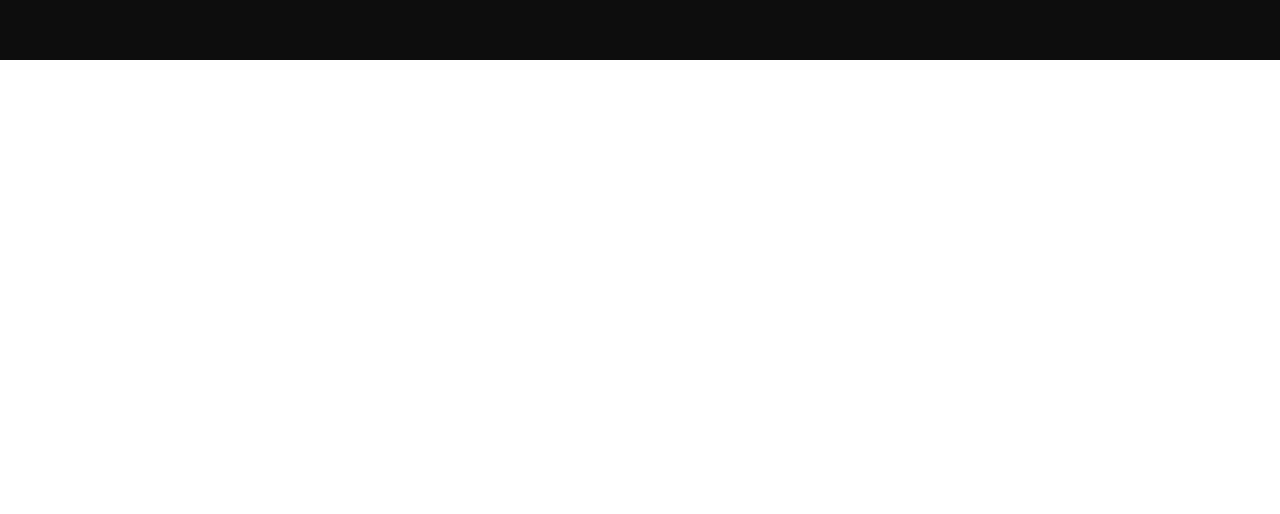
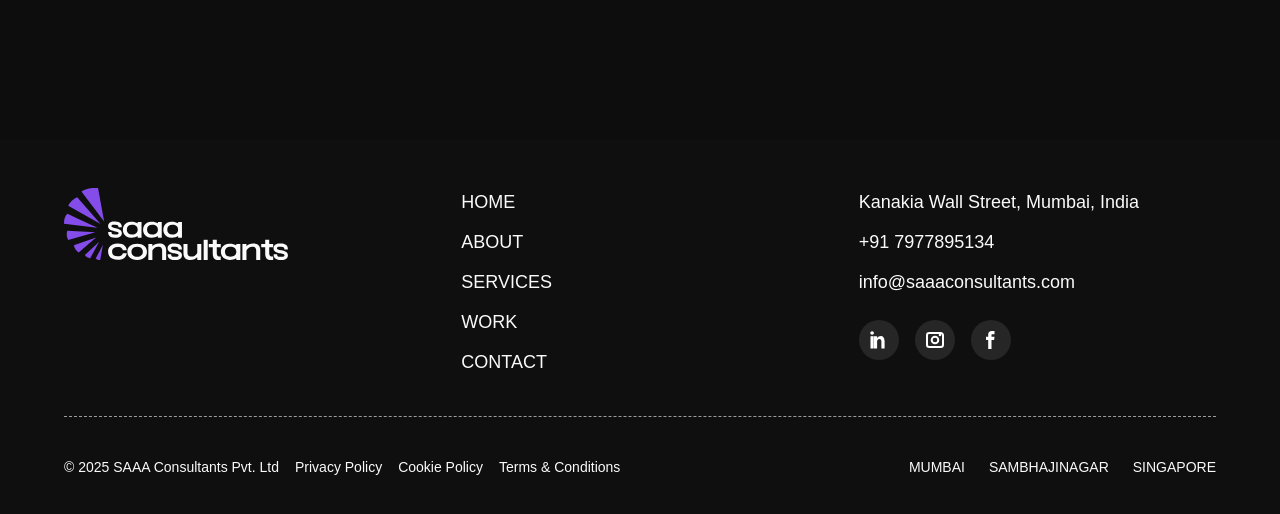
Before and after one commit to sonushrivastav/SAAA-Animation, a Next.js app in the folder threejs_animation/: page / in a window 1280 px wide. Shown: the part 740-1254 px from the top of the page. Before the commit the page ends 800 px from the top, so only its background shows below. Built offline with nearby package versions, Linux system fonts and the light colour scheme; a web font is replaced by a local one.

Commit message:
added footer update code

```diff
--- a/threejs_animation/src/app/animation/page.jsx
+++ b/threejs_animation/src/app/animation/page.jsx
@@ -1176,7 +1176,6 @@
       <div className="statSection opacity-0 z-0">
         <StatsSection />
       </div>
-      <Footer />
     </main>
   );
 };
--- a/threejs_animation/src/app/layout.js
+++ b/threejs_animation/src/app/layout.js
@@ -1,6 +1,7 @@
 import { Geist, Geist_Mono } from "next/font/google";
 import Navbar from "../components/Navbar";
 import "./globals.css";
+import Footer from "../components/Footer";
 
 const geistSans = Geist({
   variable: "--font-geist-sans",
@@ -23,6 +24,7 @@
       <body className="">
         <Navbar />
         {children}
+        <Footer />
       </body>
     </html>
   );
--- a/threejs_animation/src/app/page.js
+++ b/threejs_animation/src/app/page.js
@@ -8,9 +8,5 @@
 gsap.registerPlugin(ScrollTrigger);
 
 export default function Home() {
-  return (
-    <div className="h-screen bg-[#0d0d0d] text-white">
-      <Footer />
-    </div>
-  );
+  return <div className="h-screen mt-20 bg-[#0d0d0d] text-white">Home</div>;
 }
--- a/threejs_animation/src/components/Footer.jsx
+++ b/threejs_animation/src/components/Footer.jsx
@@ -1,23 +1,151 @@
-import Image from 'next/image';
+import Image from "next/image";
 
 export default function Footer() {
   return (
-        <footer className="bg-white      text-black py-10 px-6 md:px-20 border-t border-gray-200">
-            <div className="flex flex-col md:flex-row items-center justify-between gap-6">
-                {/* Left: Logo */}
-                <div className="flex items-center space-x-3">
-                    {/* Logo Icon (replace with your image if you have one) */}
-                    <Image
-                        src={'/images/Screenshot 2025-10-25 101941-Photoroom.png'}
-                        width={200}
-                        height={200}
-                        alt="logo"
+    // <footer className="bg-white      text-black py-10 px-6 md:px-20 border-t border-gray-200">
+    //     <div className="flex flex-col md:flex-row items-center justify-between gap-6">
+    //         {/* Left: Logo */}
+    //         <div className="flex items-center space-x-3">
+    //             {/* Logo Icon (replace with your image if you have one) */}
+    //             <Image
+    //                 src={'/images/Screenshot 2025-10-25 101941-Photoroom.png'}
+    //                 width={200}
+    //                 height={200}
+    //                 alt="logo"
+    //             />
+    //         </div>
+
+    //         {/* Right: Footer Links */}
+    //         <div className="text-gray-700 text-center md:text-right text-sm md:text-base">
+    //             Footer / Sitemap / quick links
+    //         </div>
+    //     </div>
+    // </footer>
+
+    <footer className="w-full bg-[#0F0F0F] text-[#FAFAFA] px-6 md:px-16 py-12 ">
+      <div className="max-w-7xl mx-auto grid grid-cols-1 md:grid-cols-3 gap-10">
+        {/* Logo Section */}
+        <div className="flex flex-col gap-4">
+          <img
+            src="/images/MainLogopurpleblack.svg"
+            alt="SAAA Consultants Logo"
+            className="w-56 object-contain"
           />
         </div>
 
-                {/* Right: Footer Links */}
-                <div className="text-gray-700 text-center md:text-right text-sm md:text-base">
-                    Footer / Sitemap / quick links
+        {/* Navigation */}
+        <div className="flex flex-col gap-3 text-lg">
+          <a href="/" className="hover:text-purple-400 transition">
+            HOME
+          </a>
+          <a href="/about" className="hover:text-purple-400 transition">
+            ABOUT
+          </a>
+          <a href="/service" className="hover:text-purple-400 transition">
+            SERVICES
+          </a>
+          <a href="/work" className="hover:text-purple-400 transition">
+            WORK
+          </a>
+          <a href="/contact" className="hover:text-purple-400 transition">
+            CONTACT
+          </a>
+        </div>
+
+        {/* Contact Section */}
+        <div className="flex flex-col gap-3 text-lg">
+          <p>Kanakia Wall Street, Mumbai, India</p>
+          <p>+91 7977895134</p>
+          <p>info@saaaconsultants.com</p>
+
+          <div className="flex gap-4 mt-3">
+            <a className="w-10 h-10 rounded-full bg-neutral-800 flex items-center justify-center hover:bg-purple-600 transition">
+              <svg
+                width="70"
+                height="70"
+                viewBox="0 0 40 40"
+                fill="none"
+                xmlns="http://www.w3.org/2000/svg"
+              >
+                <circle cx="70" cy="70" r="20" fill="#1A1A1A" />
+                <path d="M14.7 16.2H11.5V28.5H14.7V16.2Z" fill="white" />
+                <path
+                  d="M13.1 14.7C14.1 14.7 14.9 13.9 14.9 13C14.9 12.1 14.1 11.3 13.1 11.3C12.1 11.3 11.3 12.1 11.3 13C11.3 13.9 12.1 14.7 13.1 14.7Z"
+                  fill="white"
+                />
+                <path
+                  d="M22.1 15.9C19.8 15.9 18.4 17.2 18.1 18.2V16.2H15V28.5H18.1V21.6C18.1 20 19.1 19.1 20.4 19.1C21.5 19.1 22.4 19.9 22.4 21.6V28.5H25.6V21.2C25.6 17.8 23.7 15.9 22.1 15.9Z"
+                  fill="white"
+                />
+              </svg>
+            </a>
+            <a className="w-10 h-10 rounded-full bg-neutral-800 flex items-center justify-center hover:bg-purple-600 transition">
+              <svg
+                width="70"
+                height="70"
+                viewBox="0 0 40 40"
+                fill="none"
+                xmlns="http://www.w3.org/2000/svg"
+              >
+                <circle cx="70" cy="70" r="20" fill="#1A1A1A" />
+                <path
+                  d="M25.7 13H14.3C13.03 13 12 14.03 12 15.3V24.7C12 25.97 13.03 27 14.3 27H25.7C26.97 27 28 25.97 28 24.7V15.3C28 14.03 26.97 13 25.7 13Z"
+                  stroke="white"
+                  strokeWidth="2"
+                  strokeLinecap="round"
+                  strokeLinejoin="round"
+                />
+                <circle
+                  cx="20"
+                  cy="20"
+                  r="3.3"
+                  stroke="white"
+                  strokeWidth="2"
+                />
+                <circle cx="25" cy="15" r="1.3" fill="white" />
+              </svg>
+            </a>
+            <a className="w-10 h-10 rounded-full bg-neutral-800 flex items-center justify-center hover:bg-purple-600 transition">
+              <svg
+                width="70"
+                height="70"
+                viewBox="0 0 40 40"
+                fill="none"
+                xmlns="http://www.w3.org/2000/svg"
+              >
+                <circle cx="70" cy="70" r="20" fill="#1A1A1A" />
+                <path
+                  d="M21.5 14.3H23.5V11H20.8C18.4 11 17.2 12.4 17.2 14.6V16.7H15V20H17.2V29H20.5V20H23.1L23.5 16.7H20.5V14.8C20.5 14.4 20.9 14.3 21.5 14.3Z"
+                  fill="white"
+                />
+              </svg>
+            </a>
+          </div>
+        </div>
+      </div>
+
+      {/* Divider */}
+      <div className="w-full border-t border-dashed border-[#9C9C9C]  my-10"></div>
+
+      {/* Bottom Section */}
+      <div className="max-w-7xl mx-auto flex flex-col md:flex-row justify-between items-center text-sm text-[#fafafa] gap-4">
+        <div className="flex items-center gap-4">
+          <p>© 2025 SAAA Consultants Pvt. Ltd</p>
+          <a href="#" className="hover:text-[#844de9] transition">
+            Privacy Policy
+          </a>
+          <a href="#" className="hover:text-[#844de9] transition">
+            Cookie Policy
+          </a>
+          <a href="#" className="hover:text-[#844de9] transition">
+            Terms & Conditions
+          </a>
+        </div>
+
+        <div className="flex items-center  gap-6 text-sm">
+          <span>MUMBAI</span>
+          <span>SAMBHAJINAGAR</span>
+          <span>SINGAPORE</span>
         </div>
       </div>
     </footer>
```
Also changed, not shown: threejs_animation/public/images/MainLogopurpleblack.svg (added). Lines whose indentation alone changed are shown as unchanged.
